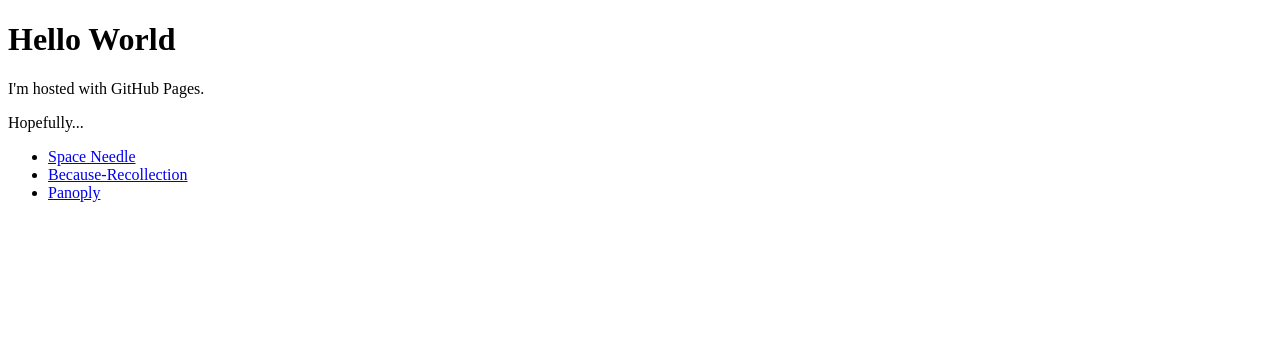
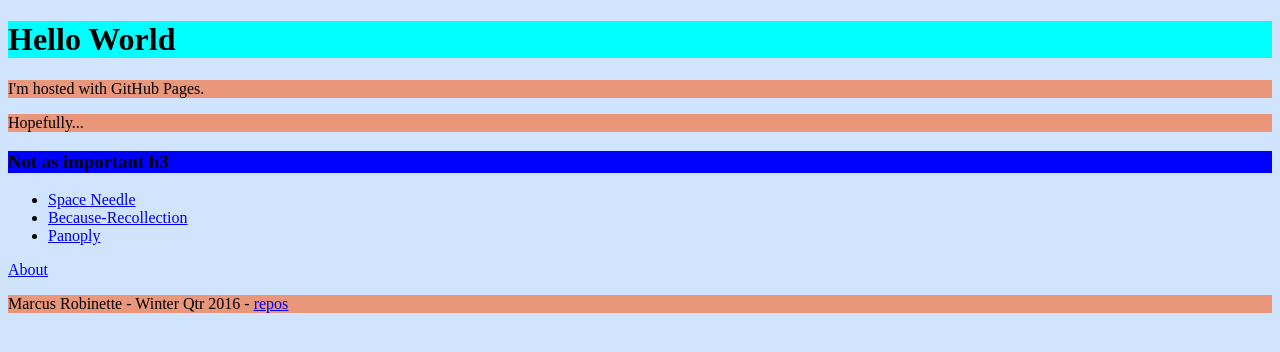
Before and after one commit to cusworks/cusworks.github.io, a plain HTML site: page index.html in a window 1280 px wide. Drawn offline with Linux system fonts and the light colour scheme.

Commit message:
Adding Structure
Class 4

```diff
--- a/index.html
+++ b/index.html
@@ -1,17 +1,33 @@
 <!DOCTYPE html>
 <html lang="en">
-    <head>
-        <meta charset="utf=8">
-        <title>cusworks</title>
-    </head>
+    <section>
+        <head>
+            <meta charset="utf=8">
+            <title>cusworks</title>
+    </section>
+            <link rel="stylesheet" href="main.css">
+        </head>
+
 <body>
-    <h1>Hello World</h1>
-    <p>I'm hosted with GitHub Pages.</p>
-    <p>Hopefully...</p>
+    <header>
+        <h1 class="h1color">Hello World</h1>
+            <p id="p1size">I'm hosted with GitHub Pages.</p>
+            <p>Hopefully...</p>
+        <h3>Not as important h3</h3>
+    </header>
     <ul>
             <li><a href="http://www.spaceneedle.com/">Space Needle</a></li>
             <li><a href="http://www.because-recollection.com/">Because-Recollection</a></li>
             <li><a href="http://www.panoply.cc/">Panoply</a></li>
         </ul>
+
+    <nav>
+            <a href="about.html">About</a>
+    </nav>
+
+    <footer>
+        <p> Marcus Robinette - Winter Qtr 2016 - <a href="https://github.com/cusworks/cusworks.github.io">repos</a>
+        </p>
+    </footer>
 </body>
 </html>
--- /dev/null
+++ b/main.css
@@ -0,0 +1,15 @@
+body {
+    background-color: #d0e4fe;
+}
+
+h1 {
+    background-color: aqua;
+}
+
+h3 {
+    background-color: blue;
+}
+
+p {
+    background-color: darksalmon;
+}
```
Also changed, not shown: about.html (added, +18 -0 lines), marcus.png (added).
